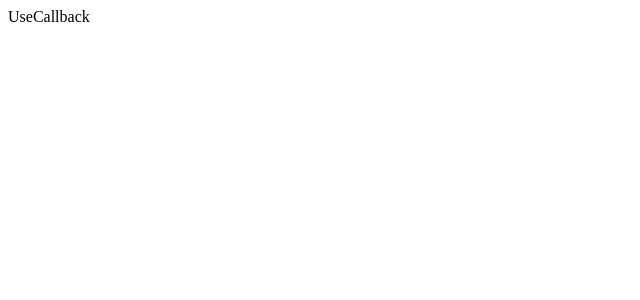
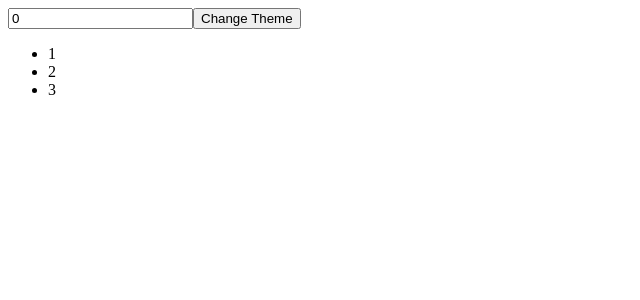
Before and after one commit to JeriRov/react-hooks, a React (Create React App) app: page /useCallback in a window 1280 px wide. Shown: the top 300 px of the page, without its empty margins (0-640 px from the left). Built offline with nearby package versions, Linux system fonts and the light colour scheme.

Commit message:
learn: useCallback

```diff
--- /dev/null
+++ b/src/06-useCallback/List.tsx
@@ -0,0 +1,20 @@
+import { FC, useEffect, useState } from 'react';
+
+interface ListProps {
+  getItems: (incrementor: number) => number[];
+}
+export const List: FC<ListProps> = ({ getItems }) => {
+  const [items, setItems] = useState<number[]>([]);
+
+  useEffect(() => {
+    setItems(getItems(1));
+    console.log('Updating Items');
+  }, [getItems]);
+  return (
+    <ul>
+      {items.map(item => (
+        <li key={item}>{item}</li>
+      ))}
+    </ul>
+  );
+};
--- a/src/06-useCallback/UseCallback.tsx
+++ b/src/06-useCallback/UseCallback.tsx
@@ -1,5 +1,36 @@
-import { FC } from 'react';
+import React, { FC, useCallback, useState } from 'react';
+
+import { List } from './List';
 
 export const UseCallback: FC = () => {
-  return <div>UseCallback</div>;
+  const [number, setNumber] = useState(0);
+  const [dark, setDark] = useState(false);
+  const getItems = useCallback(
+    (incrementor: number) => {
+      return [
+        number + incrementor,
+        number + 1 + incrementor,
+        number + 2 + incrementor,
+      ];
+    },
+    [number],
+  );
+
+  const themeStyles = {
+    backgroundColor: dark ? 'black' : 'white',
+    color: dark ? 'white' : 'black',
+  };
+
+  const handleThemeChange = () => setDark(prevDark => !prevDark);
+
+  const handleInputChange = (e: React.ChangeEvent<HTMLInputElement>) =>
+    setNumber(parseInt(e.target.value));
+
+  return (
+    <div style={themeStyles}>
+      <input onChange={handleInputChange} type={'number'} value={number} />
+      <button onClick={handleThemeChange}>Change Theme</button>
+      <List getItems={getItems} />
+    </div>
+  );
 };
```
